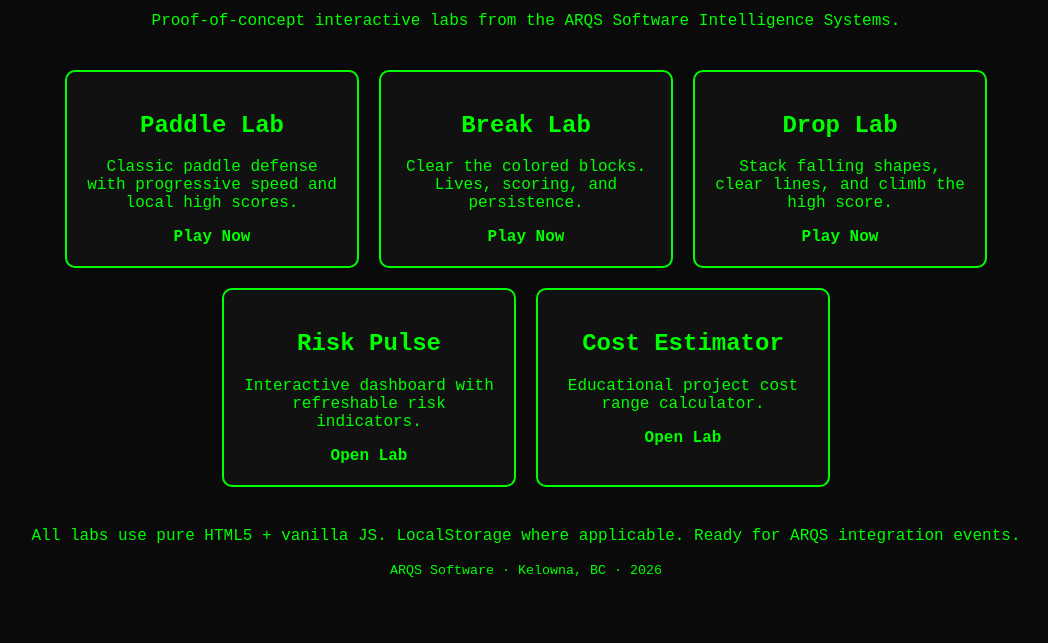
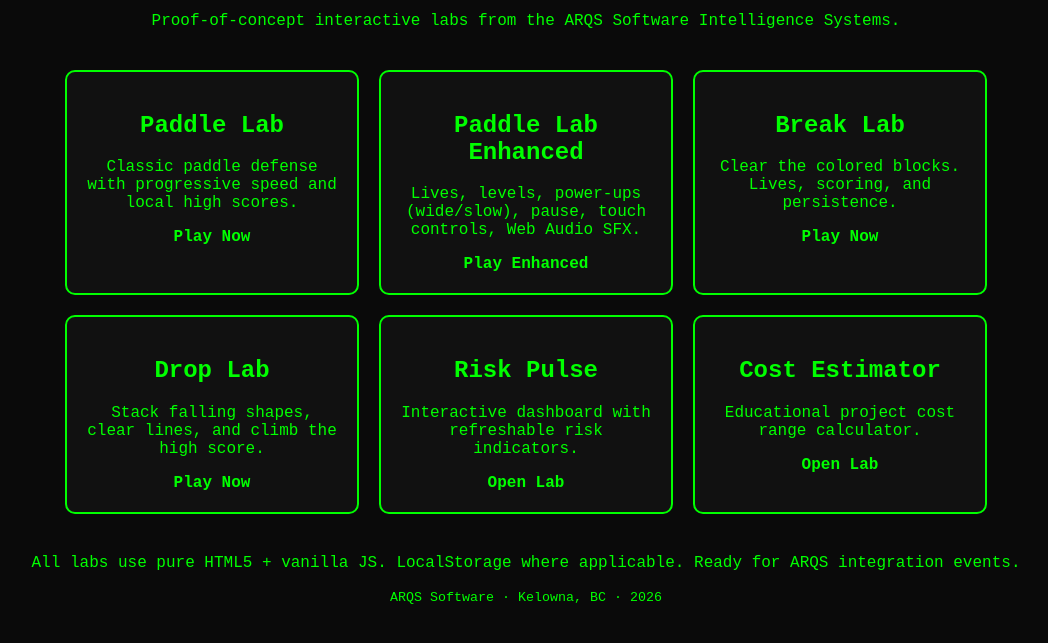
Before and after one commit to jpbmvwfm8g-rgb/arqs-arcade-labs, a plain HTML site: page index.html in a window 1280 px wide. Shown: the part 135-778 px from the top of the page, without its empty margins (114-1162 px from the left). Drawn offline with Linux system fonts and the light colour scheme.

Commit message:
docs: link enhanced Paddle Lab in index

```diff
--- a/index.html
+++ b/index.html
@@ -11,13 +11,6 @@ h1 { font-size: 2.5em; text-shadow: 0 0 10px #0f0; }
 .game-card:hover { transform: scale(1.05); box-shadow: 0 0 20px #0f0; }
 a { color: #0f0; text-decoration: none; font-weight: bold; }
 </style>
-<!-- Mixpanel analytics placeholder — replace PROJECT_TOKEN after connector auth -->
-<script>
-// window.mixpanel = window.mixpanel || [];
-// (function(f,b){if(!b.__SV){var e,g,i,h;window.mixpanel=b;b._i=[];b.init=function(e,f,c){function g(a,d){var b=d.split(".");2==b.length&&(a=a[b[0]],d=b[1]);a[d]=function(){a.push([d].concat(Array.prototype.slice.call(arguments,0)))}}var a=b;"undefined"!==typeof c?a=b[c]=[]:c="mixpanel";a.people=a.people||[];a.toString=function(a){var d="mixpanel";"mixpanel"!==c&&(d+="."+c);a||(d+=" (stub)");return d};a.people.toString=function(){return a.toString(1)+".people (stub)"};i="disable time_event track track_pageview track_links track_forms track_with_groups add_group set_group remove_group register register_once alias unregister identify name_tag set_config reset opt_in_tracking opt_out_tracking has_opted_in_tracking has_opted_out_tracking clear_opt_in_out_tracking start_batch_senders people.set people.set_once people.unset people.increment people.append people.union people.track_charge people.clear_charges people.delete_user people.remove".split(" ");
-// for(h=0;h<i.length;h++)g(a,i[h]);var j="set set_once union unset remove delete".split(" ");a.get_group=function(){function b(c){d[c]=function(){call2_args=arguments;call2=[c].concat(Array.prototype.slice.call(call2_args,0));a.push([e,call2])}}for(var d={},e=["get_group"].concat(Array.prototype.slice.call(arguments,0)),c=0;c<j.length;c++)b(j[c]);return d};b._i.push([e,f,c])};b.__SV=1.2;e=f.createElement("script");e.type="text/javascript";e.async=!0;e.src="undefined"!==typeof MIXPANEL_CUSTOM_LIB_URL?MIXPANEL_CUSTOM_LIB_URL:"file:"===f.location.protocol&&"//cdn.mxpnl.com/libs/mixpanel-2-latest.min.js".match(/^\/\//)?"https://cdn.mxpnl.com/libs/mixpanel-2-latest.min.js":"//cdn.mxpnl.com/libs/mixpanel-2-latest.min.js";g=f.getElementsByTagName("script")[0];g.parentNode.insertBefore(e,g)}})(document,window.mixpanel||[]);
-// mixpanel.init("YOUR_PROJECT_TOKEN", {debug: true, track_pageview: true, persistence: "localStorage"});
-</script>
 </head>
 <body>
 <h1>ARQS ARCADE LABS</h1>
@@ -27,6 +20,11 @@ a { color: #0f0; text-decoration: none; font-weight: bold; }
     <h2>Paddle Lab</h2>
     <p>Classic paddle defense with progressive speed and local high scores.</p>
     <a href="paddle-lab.html">Play Now</a>
+  </div>
+  <div class="game-card">
+    <h2>Paddle Lab Enhanced</h2>
+    <p>Lives, levels, power-ups (wide/slow), pause, touch controls, Web Audio SFX.</p>
+    <a href="paddle-lab-enhanced.html">Play Enhanced</a>
   </div>
   <div class="game-card">
     <h2>Break Lab</h2>
```
